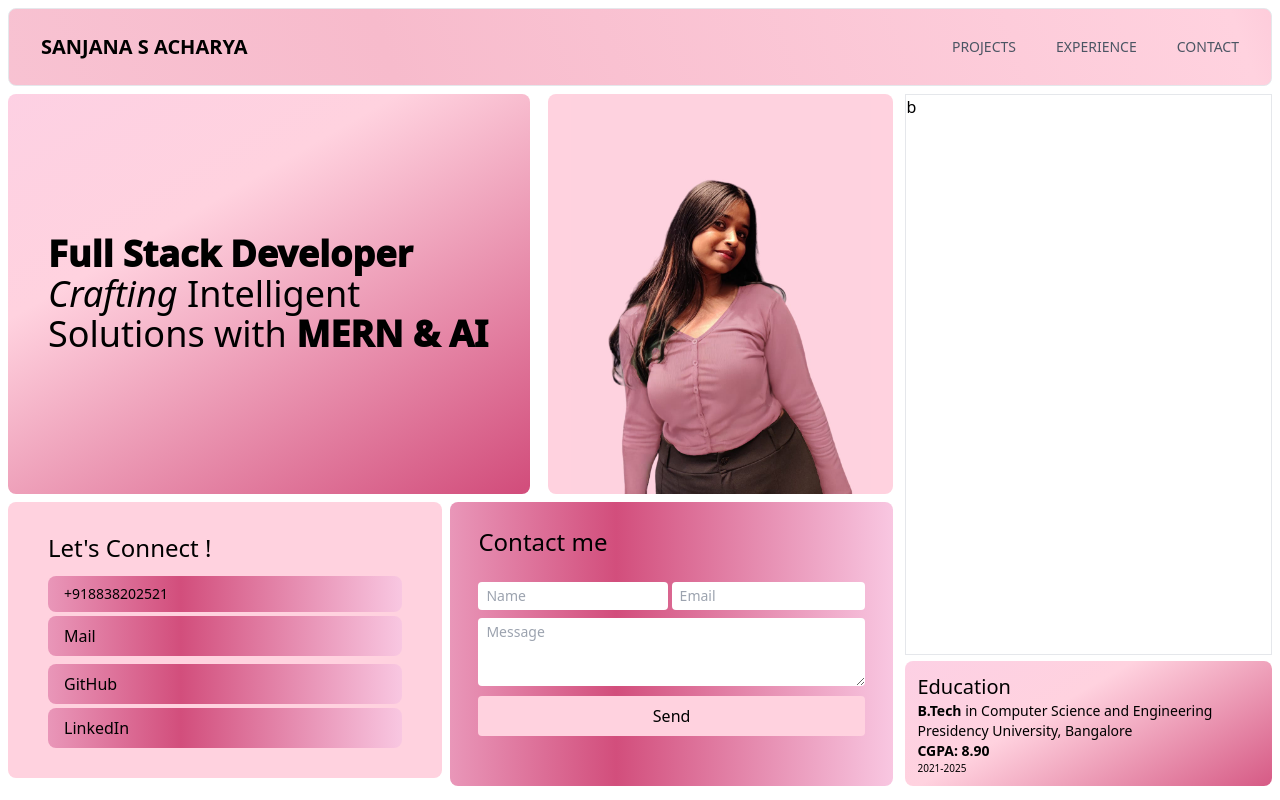
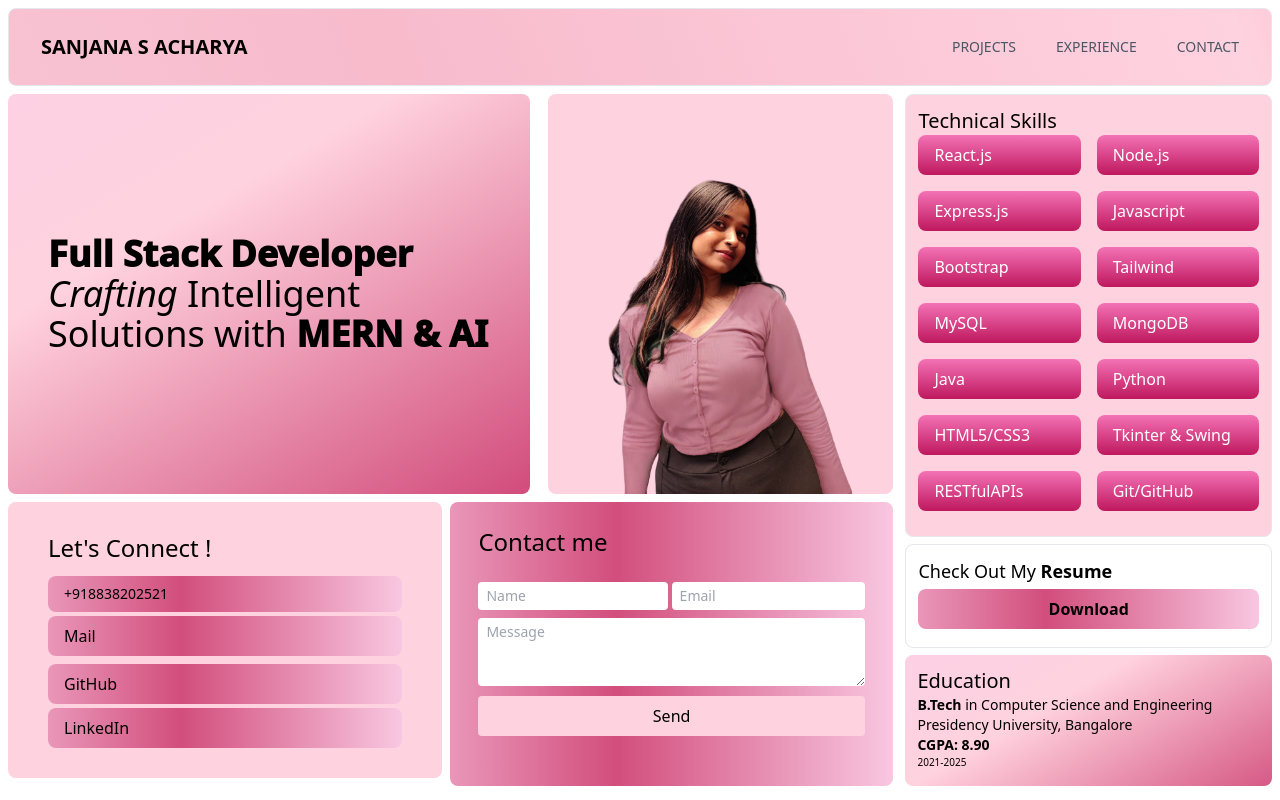
Before and after one commit to Sanjana1304/MyPortfolio, a React (Vite) app in the folder frontend/: page / in a window 1280 px wide. Built offline with nearby package versions, Linux system fonts and the light colour scheme.

Commit message:
tech skills added with design

```diff
--- a/frontend/src/components/HeroRyt.jsx
+++ b/frontend/src/components/HeroRyt.jsx
@@ -3,9 +3,34 @@ import React from 'react'
 const HeroRyt = () => {
   return (
     <div className='flex flex-col justify-between h-full'>
-      <div className='h-[81%] border'>b</div>
+      <div className='h-[64%] border p-3 rounded-lg bg-[#ffd2df]'>
+        <h1 className='text-xl'>Technical Skills</h1>
+        <div className="grid grid-cols-2 sm:grid-cols-4 md:grid-cols-2 gap-4">
+          <p className="p-3 rounded-lg lg:py-2 px-4 w-full  bg-gradient-to-b from-pink-400 to-pink-700 hover:from-pink-700 hover:to-pink-400 text-white">React.js</p>
+          <p className="p-3 rounded-lg lg:py-2 px-4 w-full bg-gradient-to-b from-pink-400 to-pink-700 hover:from-pink-700 hover:to-pink-400 text-white">Node.js</p>
+          <p className="p-3 rounded-lg lg:py-2 px-4 w-full bg-gradient-to-b from-pink-400 to-pink-700 hover:from-pink-700 hover:to-pink-400 text-white">Express.js</p>
+          <p className="p-3 rounded-lg lg:py-2 px-4 w-full bg-gradient-to-b from-pink-400 to-pink-700 hover:from-pink-700 hover:to-pink-400 text-white">Javascript</p>
+          <p className="p-3 rounded-lg lg:py-2 px-4 w-full bg-gradient-to-b from-pink-400 to-pink-700 hover:from-pink-700 hover:to-pink-400 text-white">Bootstrap</p>
+          <p className="p-3 rounded-lg lg:py-2 px-4 w-full bg-gradient-to-b from-pink-400 to-pink-700 hover:from-pink-700 hover:to-pink-400 text-white">Tailwind</p>
+          <p className="p-3 rounded-lg lg:py-2 px-4 w-full bg-gradient-to-b from-pink-400 to-pink-700 hover:from-pink-700 hover:to-pink-400 text-white">MySQL</p>
+          <p className="p-3 rounded-lg lg:py-2 px-4 w-full bg-gradient-to-b from-pink-400 to-pink-700 hover:from-pink-700 hover:to-pink-400 text-white">MongoDB</p>
+          <p className="p-3 rounded-lg lg:py-2 px-4 w-full bg-gradient-to-b from-pink-400 to-pink-700 hover:from-pink-700 hover:to-pink-400 text-white">Java</p>
+          <p className="p-3 rounded-lg lg:py-2 px-4 w-full bg-gradient-to-b from-pink-400 to-pink-700 hover:from-pink-700 hover:to-pink-400 text-white">Python</p>
+          <p className="p-3 rounded-lg lg:py-2 px-4 w-full bg-gradient-to-b from-pink-400 to-pink-700 hover:from-pink-700 hover:to-pink-400 text-white">HTML5/CSS3</p>
+          <p className="p-3 rounded-lg lg:py-2 px-4 w-full bg-gradient-to-b from-pink-400 to-pink-700 hover:from-pink-700 hover:to-pink-400 text-white">Tkinter & Swing</p>
+          <p className="p-3 rounded-lg lg:py-2 px-4 w-full bg-gradient-to-b from-pink-400 to-pink-700 hover:from-pink-700 hover:to-pink-400 text-white">RESTfulAPIs</p>
+          <p className="p-3 rounded-lg lg:py-2 px-4 w-full bg-gradient-to-b from-pink-400 to-pink-700 hover:from-pink-700 hover:to-pink-400 text-white">Git/GitHub</p>
+</div>
 
-      <div className='gradient-anim-2 h-[18%] rounded-lg p-3 '>
+
+      </div>
+
+      <div className="border h-[15%] rounded-lg p-3">
+        <h1 className='text-lg mb-1'>Check Out My <span className='font-bold'>Resume</span></h1>
+        <button className='gradient-anim p-2 w-full rounded-lg px-5 font-semibold'>Download</button>
+      </div>
+
+      <div className='gradient-anim-2 h-[19%] rounded-lg p-3 '>
         <h1 className='text-xl'>Education</h1>
         <p className='text-sm'><span className='font-bold'>B.Tech</span> in Computer Science and Engineering</p>
         <p className='text-sm'>Presidency University, Bangalore</p>
```
